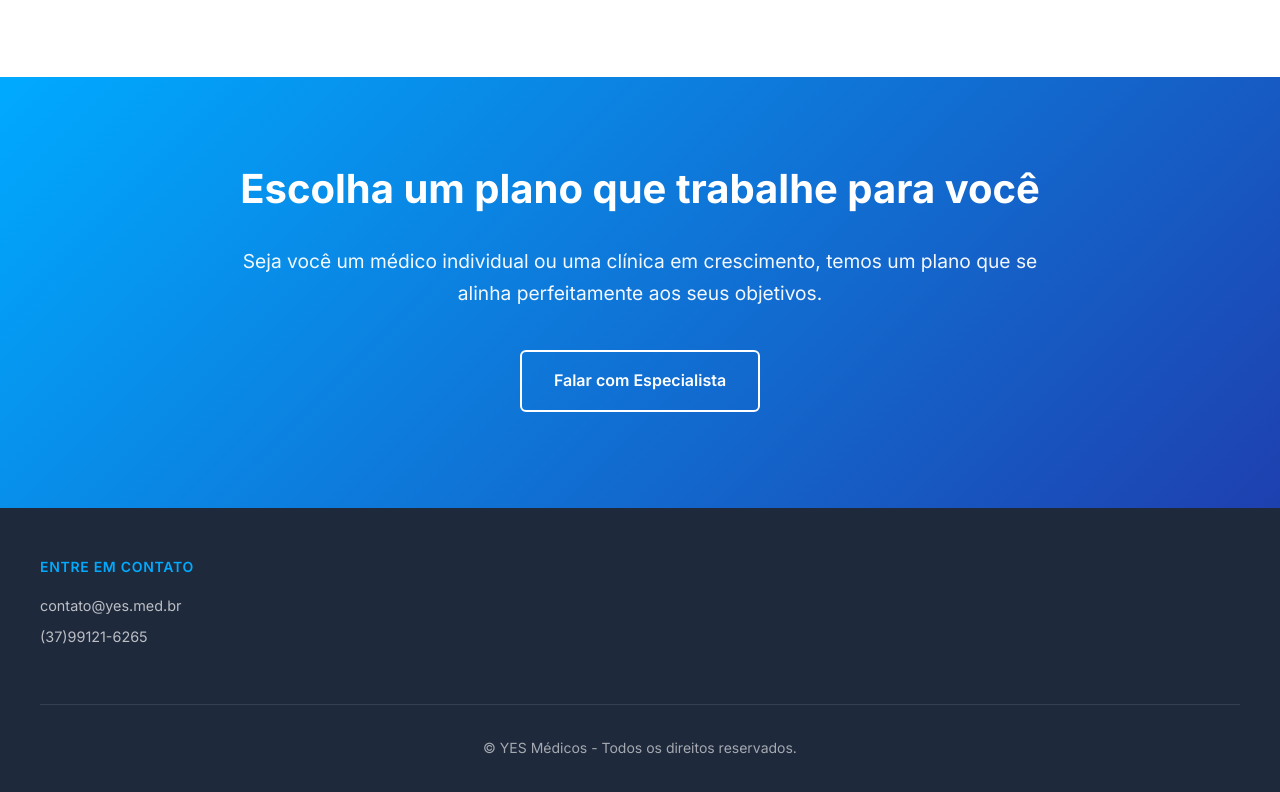
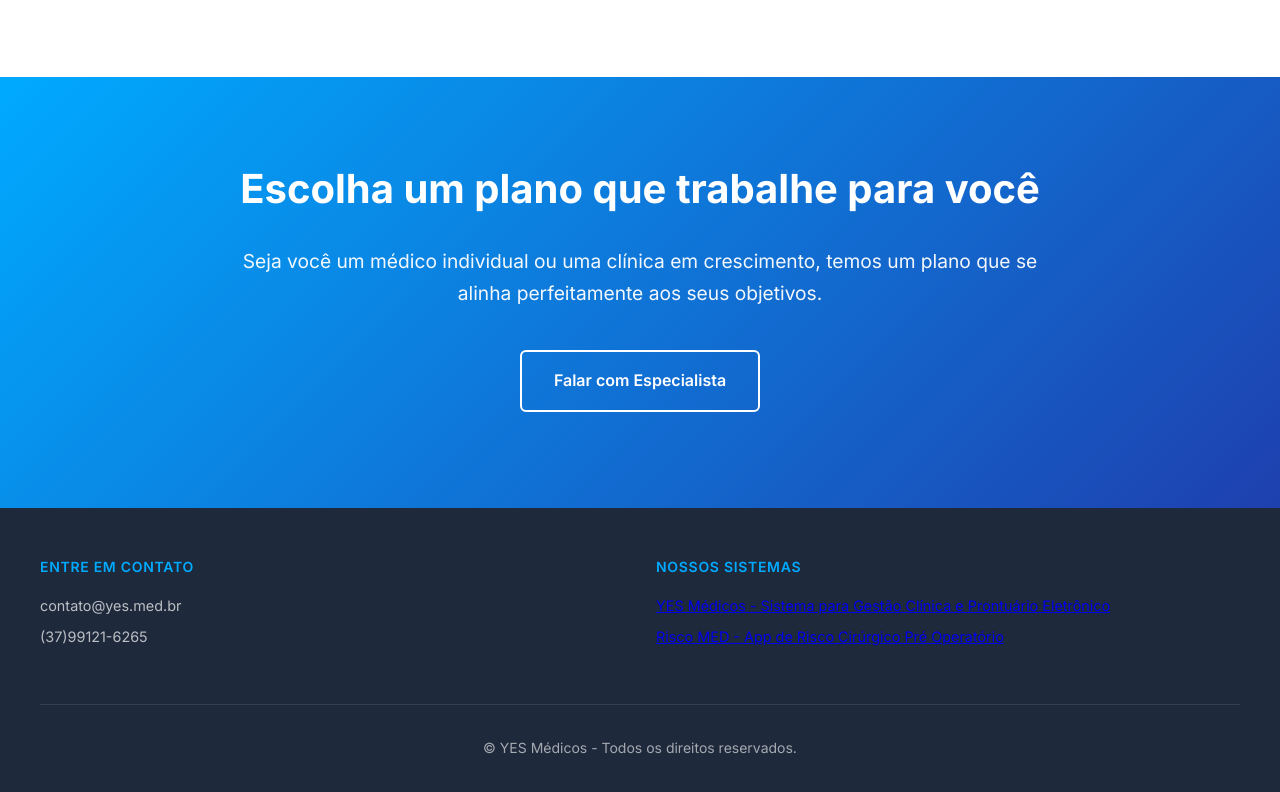
Before and after one commit to yesmedicos/git-tv-yes, a plain HTML site: page index.html in a window 1280 px wide. Shown: the part 3272-4064 px from the top of the page. Drawn offline with Linux system fonts and the light colour scheme.

Commit message:
adding links

```diff
--- a/index.html
+++ b/index.html
@@ -387,6 +387,15 @@
                         <li>(37)99121-6265</li>
                     </ul>
                 </div>
+                <div class="footer-section">
+                    <h4>Nossos Sistemas</h4>
+                    <ul>
+
+                        <li><a href="https://yesmedicos.com.br" target="_blank">YES Médicos - Sistema para Gestão Clínica e Prontuário Eletrônico</a></li>
+                        <li><a href="https://risco.med.br" target="_blank">Risco MED - App de Risco Cirúrgico Pré Operatório</a></li>
+
+                    </ul>
+                </div>
             </div>
             <div class="footer-bottom">
                 <p>© YES Médicos - Todos os direitos reservados.</p>
```
